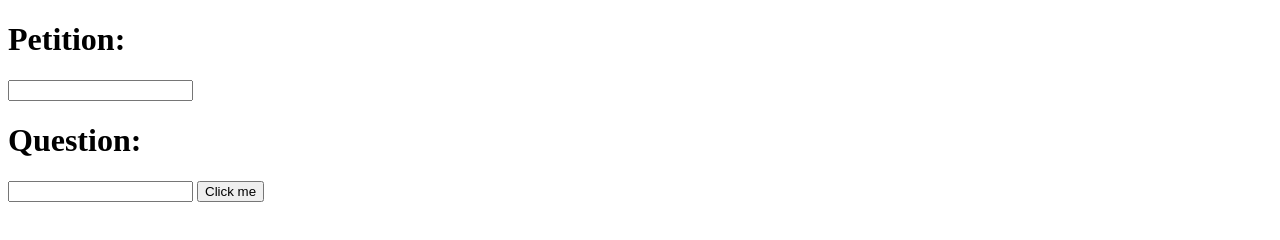
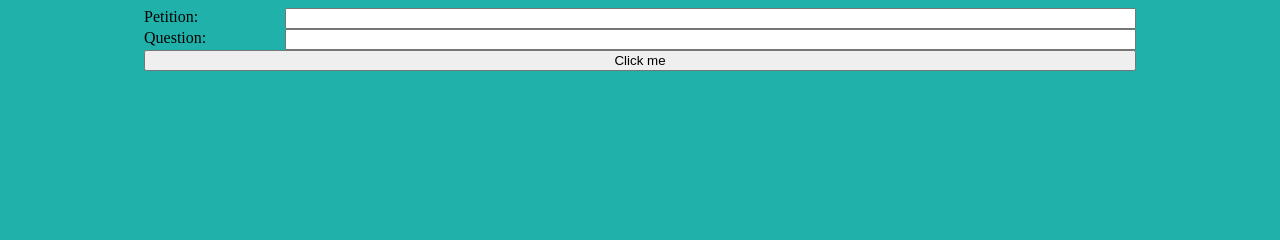
Before and after one commit to omgitsfrancis/peter-answers, a plain HTML site: page index.html in a window 1280 px wide. Drawn offline with Linux system fonts and the light colour scheme.

Commit message:
Added responsive css

```diff
--- a/css/style.css
+++ b/css/style.css
@@ -0,0 +1,51 @@
+.app {
+    display: flex;
+    justify-content: center;
+    flex-direction: column;
+    margin: auto;
+    width: 95%;
+}
+.form-row {
+    display: flex;
+    justify-content: flex-end;
+}
+.form-row > label {
+    flex: 1;
+}
+.form-row > input {
+    flex: 6;
+}
+
+
+/* Small devices (landscape phones, 576px and up) */
+@media (min-width: 576px) {
+    body {background-color: lightblue; }
+    .app {
+        width: 65%;
+    }
+
+}
+
+/* Medium devices (tablets, 768px and up) */
+@media (min-width: 768px) {
+    body{background-color: yellow;}
+    .app {
+        width: 65%;
+    }
+}
+
+/* Large devices (desktops, 992px and up) */
+@media (min-width: 992px) {
+    body {background-color: orange;}
+    .app {
+        width: 768px;
+    }
+}
+
+/* Extra large devices (large desktops, 1200px and up) */
+@media (min-width: 1200px) {
+    body {background-color: lightseagreen}
+    .app {
+        width: 992px;
+    }
+}
--- a/index.html
+++ b/index.html
@@ -9,13 +9,15 @@
 </head>
 <body>
     <div class="app">
-        <h1>Petition: </h1>
-        <input type="text" id="petition">
-
-        <h1>Question: </h1>
-        <input type="text" id="question">
+        <div class="form-row">
+            <label for="petition">Petition: </label>
+            <input type="text" id="petition">
+        </div>
+        <div class="form-row">
+            <label for="question">Question: </label>
+            <input type="text" id="question">
+        </div>
         <button id="answerButton">Click me</button>
-
         <h2 id="answer"></h2>
     </div>
 
```
